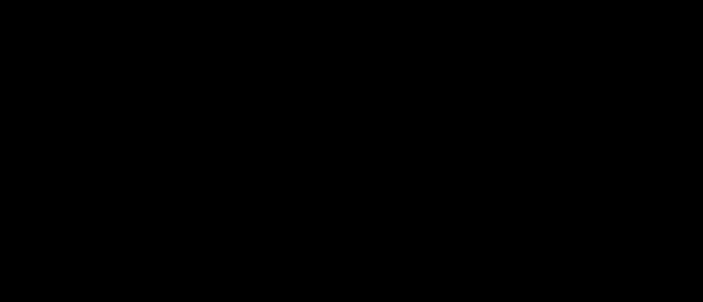
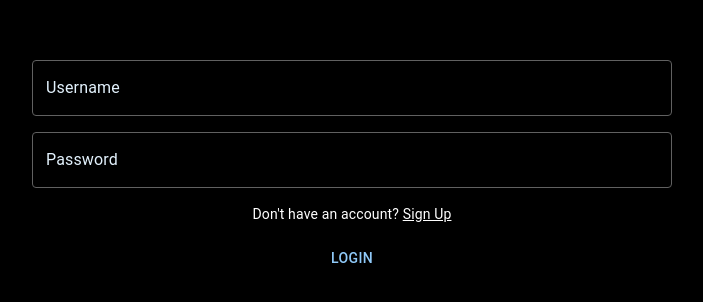
Before and after one commit to Mickaz89/Deliveright-Assignment-Frontend, a React (Create React App) app: page /login in a window 1280 px wide. Shown: the part 232-534 px from the top of the page, without its empty margins (288-991 px from the left). Built offline with nearby package versions, Linux system fonts and the light colour scheme.

Commit message:
First components - Login and Registter page

```diff
--- /dev/null
+++ b/src/components/CustomButton.tsx
@@ -0,0 +1,22 @@
+import React from 'react';
+import Button from '@mui/material/Button';
+
+interface CustomButtonProps {
+  children: React.ReactNode;
+  sx?: React.CSSProperties;
+  onClick: () => void;
+}
+
+const CustomButton: React.FC<CustomButtonProps> = ({ children, ...props }) => {
+
+  return (
+    <Button
+      {...props}
+      sx={props.sx}
+    >
+      {children}
+    </Button>
+  );
+};
+
+export default CustomButton;
--- /dev/null
+++ b/src/components/Input.tsx
@@ -0,0 +1,62 @@
+import React from 'react';
+import { TextField, useTheme, TextFieldProps } from '@mui/material';
+import { makeStyles, createStyles } from '@mui/styles';
+
+import { Theme } from '@mui/material';
+
+const useStyles = makeStyles((theme: Theme) =>
+  createStyles({
+    root: {
+      '& .MuiOutlinedInput-root': {
+        '& fieldset': {
+          borderColor: theme.palette.grey[700],
+        },
+        '&:hover fieldset': {
+          borderColor: theme.palette.primary.dark,
+        },
+        '&.Mui-focused fieldset': {
+          borderColor: theme.palette.primary.dark,
+        },
+      },
+      '& .MuiInputLabel-root': {
+        color: theme.palette.primary.light,
+      },
+      '& .MuiInputBase-input': {
+        color: theme.palette.grey[400],
+        '&::placeholder': {
+            color: theme.palette.grey[300],
+          },
+      },
+    },
+  })
+);
+
+
+interface InputProps {
+    label?: string;
+    inputProps?: TextFieldProps['InputProps'];
+    sx?: React.CSSProperties;
+    onChange: (event: React.ChangeEvent<HTMLInputElement>) => void;
+    value: string,
+    placeholder?: string
+    fullWidth?: boolean
+}
+
+export const Input: React.FC<InputProps> = ({ label, sx, onChange, value, placeholder, inputProps, fullWidth }) => {
+
+    const classes = useStyles();
+    const theme: Theme = useTheme();
+
+    return (
+        <TextField
+            fullWidth={fullWidth}
+            onChange={onChange}
+            value={value}
+            sx={sx}
+            className={classes.root}
+            label={label}
+            placeholder={placeholder}
+            InputProps={inputProps}
+        />
+    );
+}
--- a/src/pages/Login.tsx
+++ b/src/pages/Login.tsx
@@ -1,10 +1,40 @@
-import { Box } from '@mui/material'
-import React from 'react'
+import React, { useState } from 'react';
+import { Link } from 'react-router-dom';
+import { Box, Button, Grid, Typography } from '@mui/material';
+import { useAuthContext } from '../auth/useAuthContext';
+import { Input } from '../components/Input';
+import CustomButton from '../components/CustomButton';
+
 
 export const Login = () => {
-    return (
-        <Box>
-            Login
-        </Box>
-    )
+  const { login, error } = useAuthContext();
+
+  const [username, setUsername] = useState('')
+  const [password, setPassword] = useState('')
+
+  const submit = async () => {
+    await login(username, password);
+  }
+
+  return (
+    <Box height={"100%"} display="flex" justifyContent="center" flexDirection="column" alignItems="center">
+      <Grid container justifyContent="center">
+        <Grid item xs={10} sm={10} md={8} lg={6}>
+          <Box display="flex" flexDirection="column" >
+            <Input onChange={(e) => setUsername(e.target.value)} value={username} label="Username" />
+            <Input onChange={(e) => setPassword(e.target.value)} value={password} sx={{ marginTop: 2 }} label="Password" />
+            <Box display="flex" justifyContent={"center"}>
+              <Typography variant="body2" sx={{ marginTop: 2, color: "white" }}>
+                Don't have an account? <Link style={{color:"white"}} to="/register">Sign Up</Link>
+              </Typography>
+              {error && <Typography color="error">{error}</Typography>}
+            </Box>
+            <CustomButton sx={{ marginTop: 2 }} onClick={submit}>Login</CustomButton>
+          </Box>
+        </Grid>
+      </Grid>
+    </Box>
+  );
 }
+
+export default Login;
--- a/src/pages/Register.tsx
+++ b/src/pages/Register.tsx
@@ -1,10 +1,42 @@
-import { Box } from '@mui/material'
-import React from 'react'
+import React, {useState} from 'react';
+import { Link } from 'react-router-dom';
+import { Box, Grid, Typography } from '@mui/material';
+import { useAuthContext } from '../auth/useAuthContext';
+import { Input } from '../components/Input';
+import CustomButton from '../components/CustomButton';
+
 
 export const Register = () => {
-    return (
-        <Box>
-            Register
-        </Box>
-    )
+    const { register, error } = useAuthContext();
+
+    const [name, setName] = useState('')
+    const [username, setUsername] = useState('')
+    const [password, setPassword] = useState('')
+
+    const submit = async () => {
+        await register(username, password, name);
+    }
+
+  return (
+        <Box height={"100%"} display="flex" justifyContent="center" flexDirection="column" alignItems="center">
+        <Grid container justifyContent="center">
+          <Grid item xs={10} sm={10} md={8} lg={6}>
+            <Box display="flex" flexDirection="column" >
+              <Input onChange={(e) => setName(e.target.value)} value={name} label="Name" />
+              <Input onChange={(e) => setUsername(e.target.value)} value={username} label="Username" sx={{ marginTop: 2 }}/>
+              <Input onChange={(e) => setPassword(e.target.value)} value={password} label="Password" sx={{ marginTop: 2 }}/>
+              <Box display="flex" justifyContent={"center"}>
+                <Typography variant="body2" sx={{ marginTop: 2, color: "white" }}>
+                Already have an account? <Link style={{color:"white"}}  to="/login">Sign In</Link>
+                </Typography>
+                {error && <Typography color="error">{error}</Typography>}
+              </Box>
+              <CustomButton sx={{ marginTop: 2 }} onClick={submit}>Register</CustomButton>
+            </Box>
+          </Grid>
+        </Grid>
+      </Box>
+  );
 }
+
+export default Register;
```
Also changed, not shown: package.json (+7 -1 lines), 1 other file (tests, documents, lock files or other folders).
